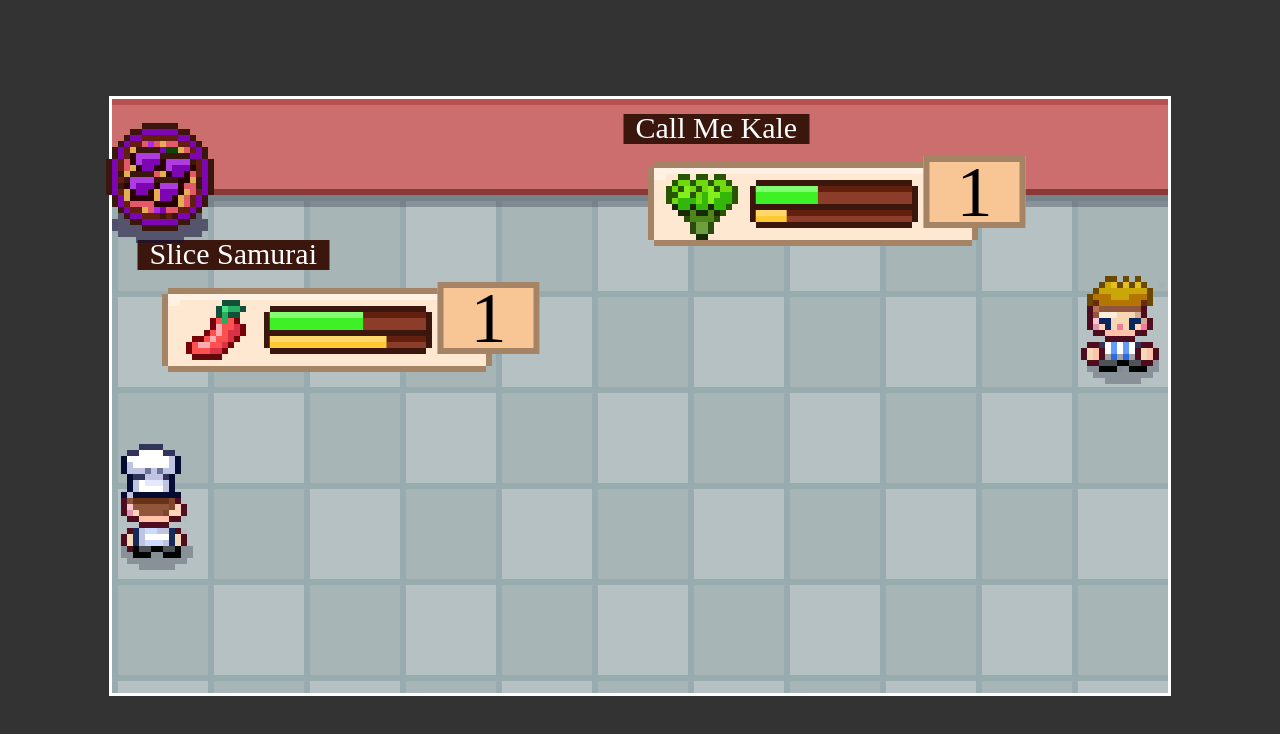
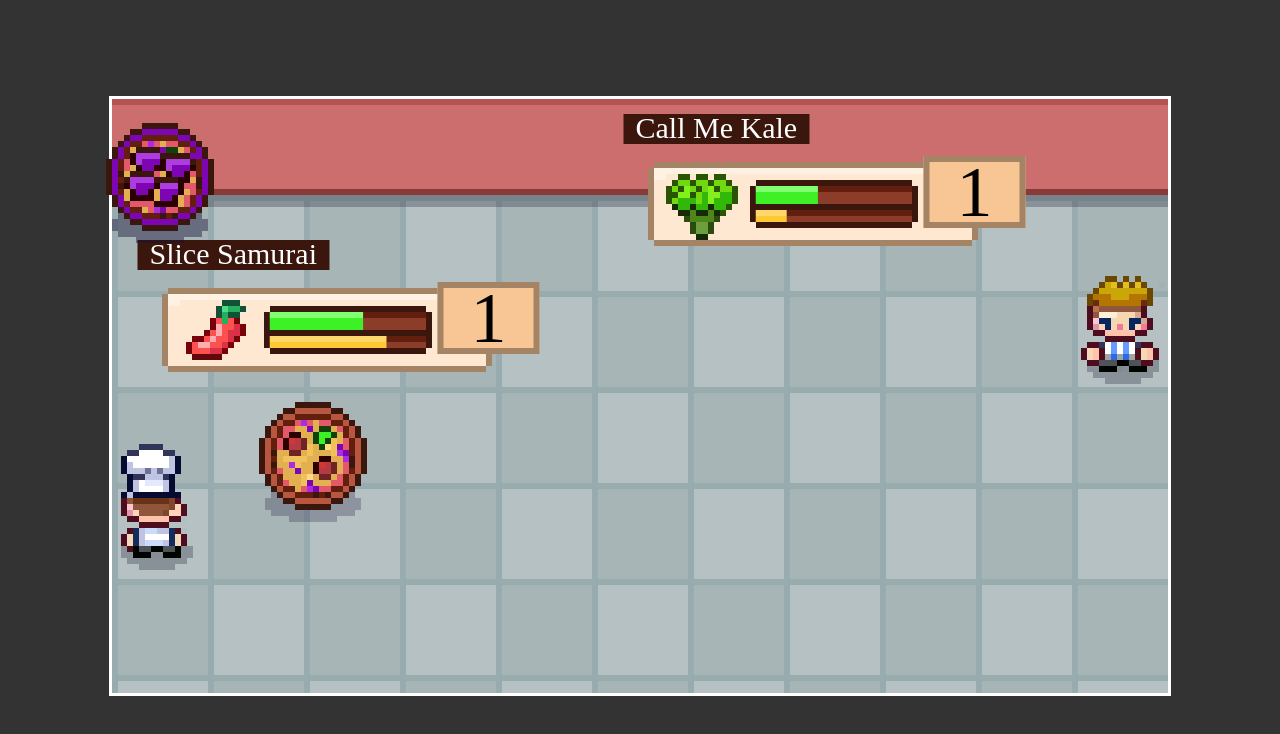
Before and after one commit to nicoguarino/pizzarpgpractice, a plain HTML site: page index.html in a window 1280 px wide. Drawn offline with Linux system fonts and the light colour scheme.

Commit message:
added css for Pizza for hero to show in its proper place

```diff
--- a/styles/Combatant.css
+++ b/styles/Combatant.css
@@ -127,3 +127,8 @@
   transform: scale(2);
   background: url(/images/characters/pizzas/pizza-shadow.png) no-repeat no-repeat;
 }
+
+.Pizza[data-team="player"] {
+  bottom: 73px;
+  left: 51px;
+}
```
